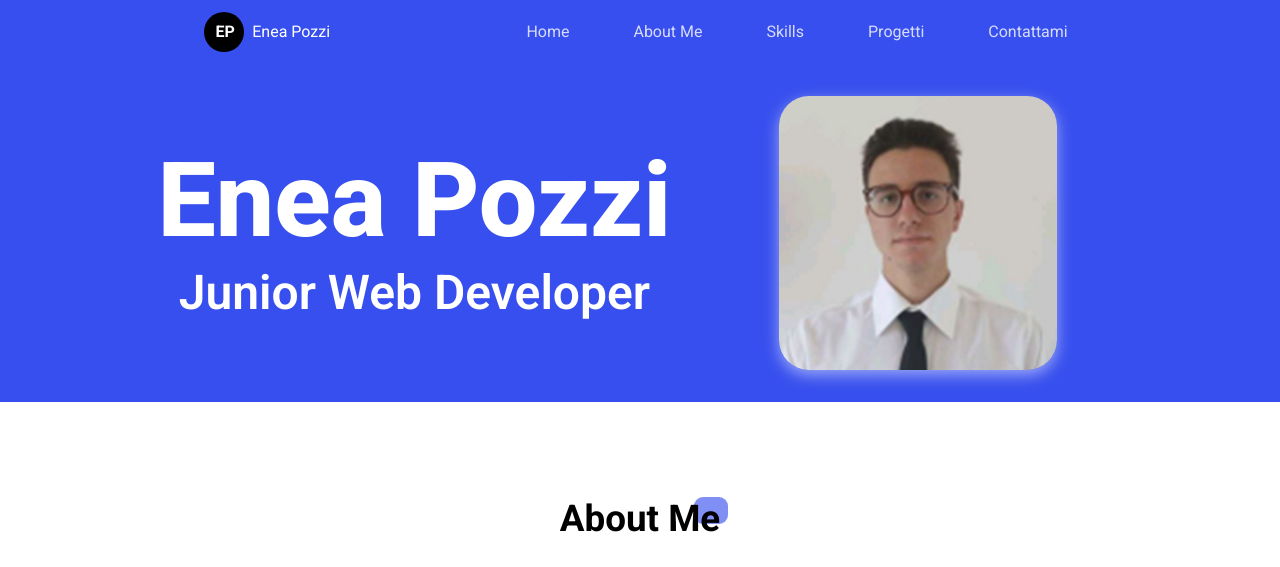
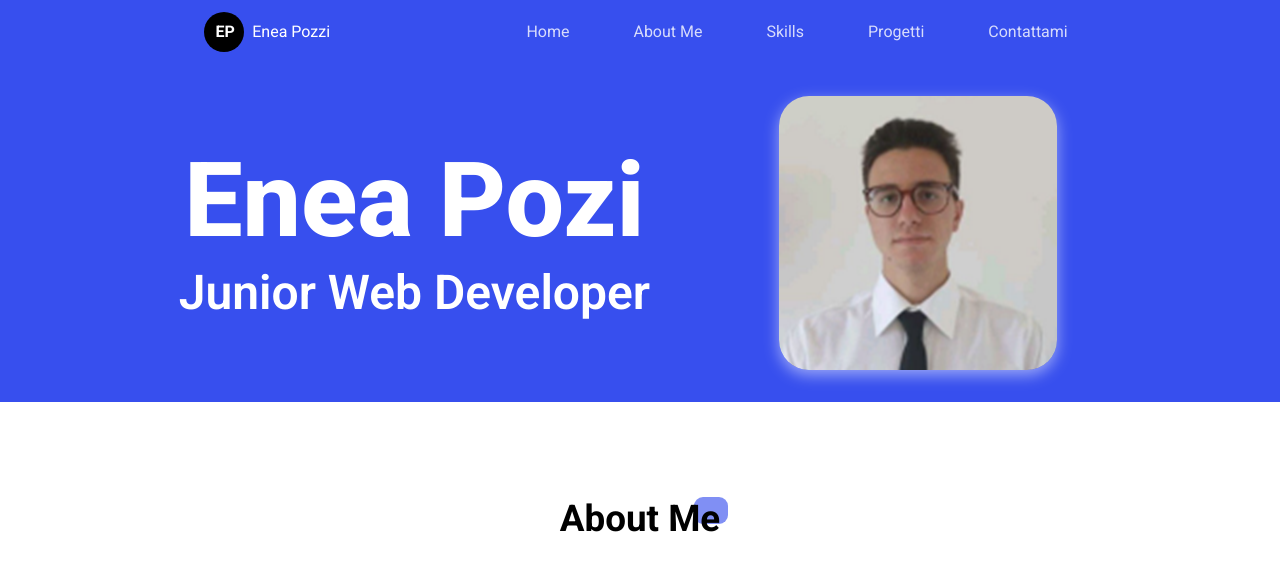
Before and after one commit to ENEAPOZZI/PortFoglioEneaPozzi, a plain HTML site: page index.html in a window 1280 px wide. Shown: the top 567 px of the page. Drawn offline with nearby package versions, Linux system fonts and the light colour scheme.

Commit message:
Prova primo commit

```diff
--- a/index.html
+++ b/index.html
@@ -70,7 +70,7 @@
 
                     <div class="hero-text-side">
                         <div class="text-hero-container">
-                            <h1>Enea Pozzi</h1>
+                            <h1>Enea Pozi</h1>
                         </div>
                         <div class="text2-hero-container">
                             <h3>Junior Web Developer</h3>
```
